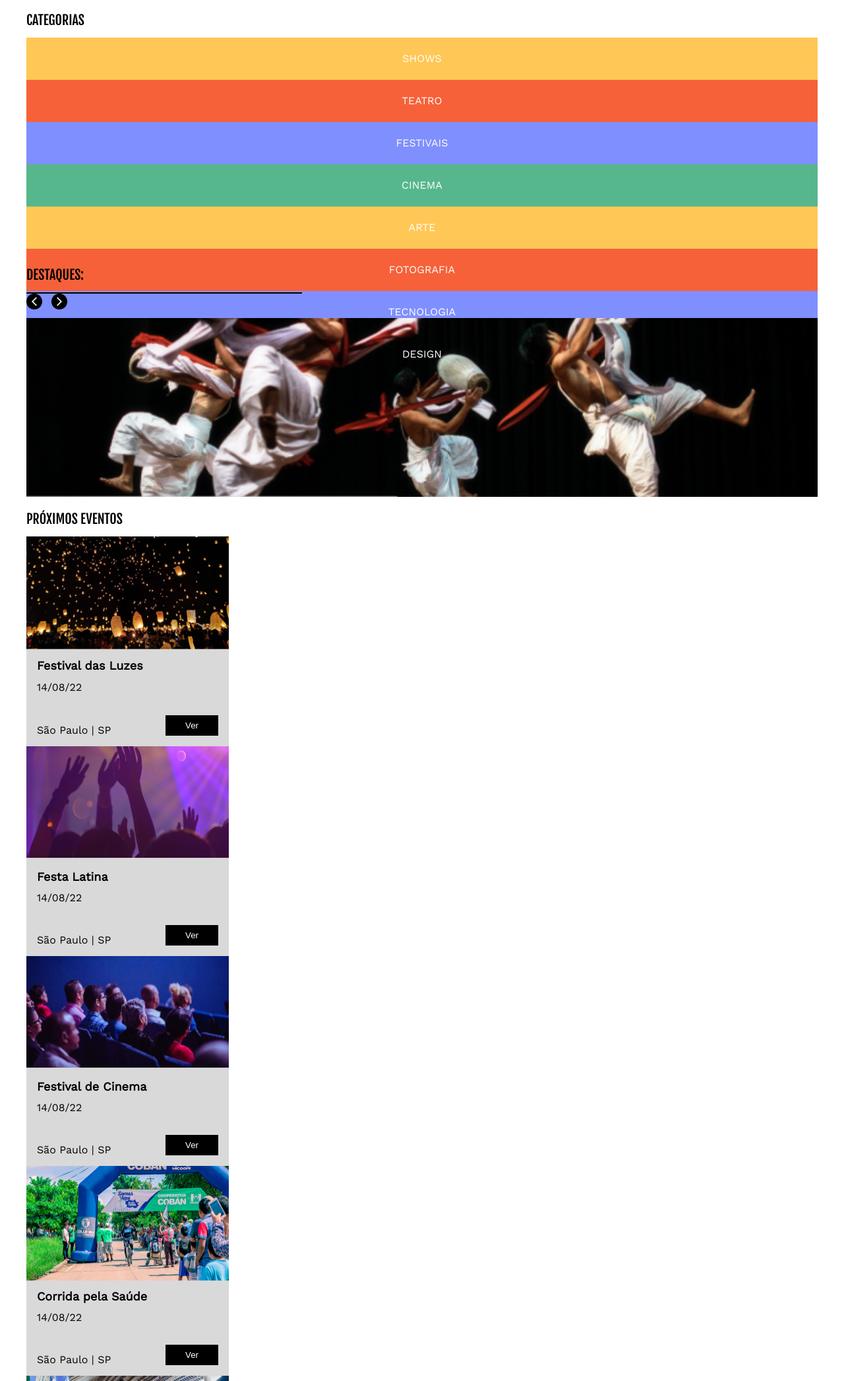
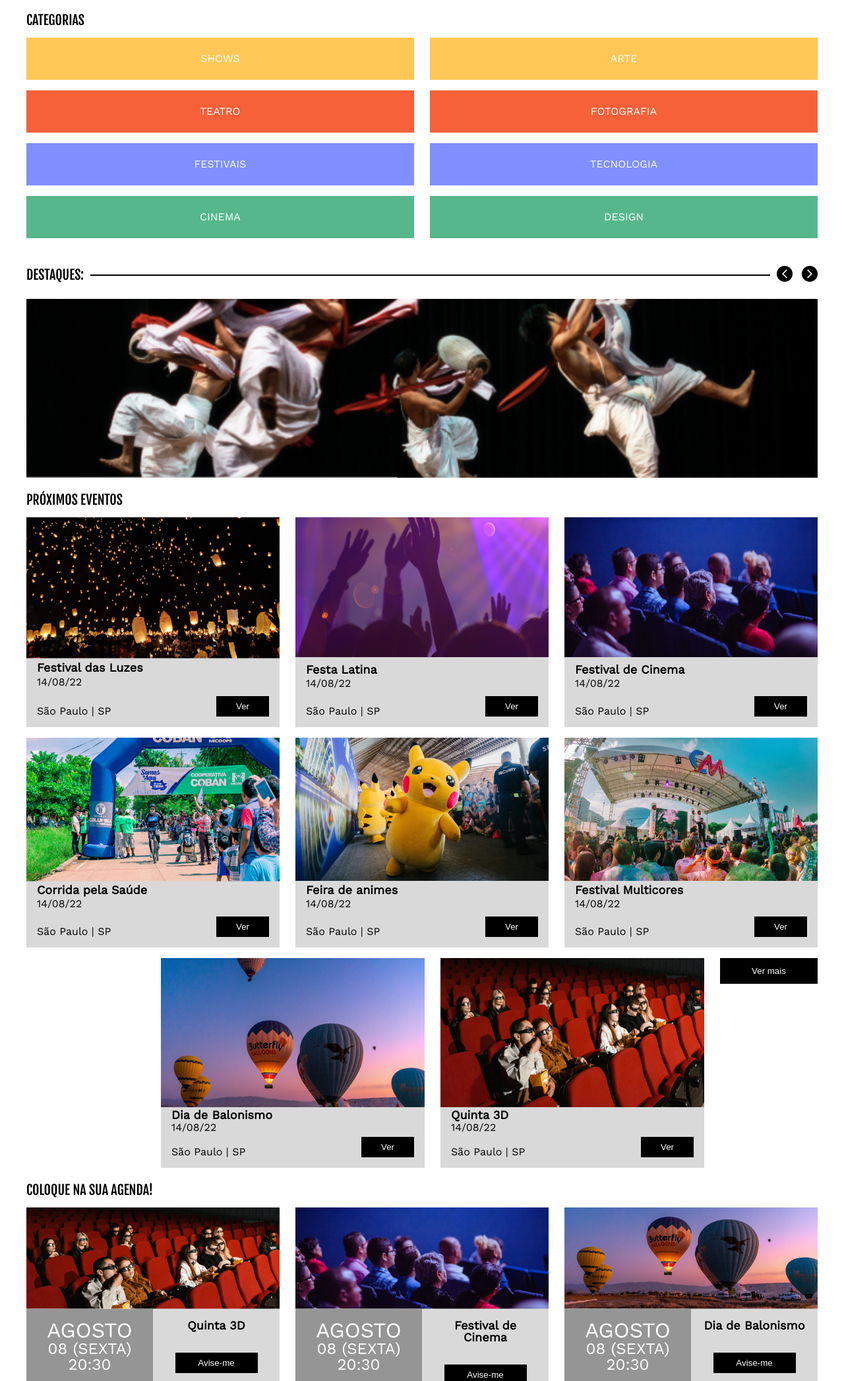
Before and after one commit to guisimasdlc/culturama, a plain HTML site: page index.html in a window 1280 px wide. Shown: the part 707-2800 px from the top of the page at 66% size. Drawn offline with nearby package versions, Linux system fonts and the light colour scheme.

Commit message:
Estilizando seção de categorias e destaques

```diff
--- a/assets/style/flex.css
+++ b/assets/style/flex.css
@@ -1,3 +1,5 @@
+/* Cabecalho */
+
 .menu {
     display: flex;
     justify-content: space-evenly;
@@ -6,30 +8,113 @@
     column-gap: 33px;
 }
 
+/* Categorias */
+
+.categorias__lista {
+    display: flex;
+    flex-direction: column;
+    row-gap: .5rem;
+}
+
+/* Destaques */
+
+.destaques {
+    display: flex;
+    align-items: center;
+    column-gap: 10px;
+}
+
+.destaques__barra {
+    flex-grow: 1;
+}
+
+/* Eventos */
+
+.eventos__lista {
+    display: flex;
+    flex-wrap: wrap;
+    column-gap: 1.5rem;
+    row-gap: 1rem;
+    justify-content: center;
+}
+
+.eventos__item {
+    flex-grow: 1;
+    max-width: 400px;
+}
+
+/* Agenda */
+
+.agenda__lista {
+    display: flex;
+    flex-wrap: wrap;
+    row-gap: 1rem;
+    column-gap: 1.5rem;
+    justify-content: center;
+}
+
+.agenda__item {
+    flex-grow: 1;
+}
+
+
 @media (min-width: 720px) {
+
+    /* Cabecalho */
+
     .menu {
         column-gap: 75px;
     }
+
+    /* Categorias */
+
+    .categorias__lista {
+        flex-wrap: wrap;
+        column-gap: 1.5rem;
+        row-gap: 1rem;
+    }
+
+    /* Eventos */
+
+    .eventos__lista {
+        justify-content: flex-end;
+    }
+
+    /* Agenda */
+
+    .agenda__lista {
+        justify-content: end;
+    }
+
 }
 
 @media (min-width: 1440px) {
+
+    /* Cabecalho */
+
     .menu {
         column-gap: 105px;
         flex-wrap: nowrap;
     }
+
     .menu__item:nth-child(1) {
         order: 1;
     }
+
     .menu__item:nth-child(2) {
         order: 3;
     }
+
     .menu__item:nth-child(3) {
         order: 4;
     }
+
     .menu__item:nth-child(4) {
         order: 5;
     }
+
     .menu__item:nth-child(5) {
         order: 2;
     }
+
 }
```
